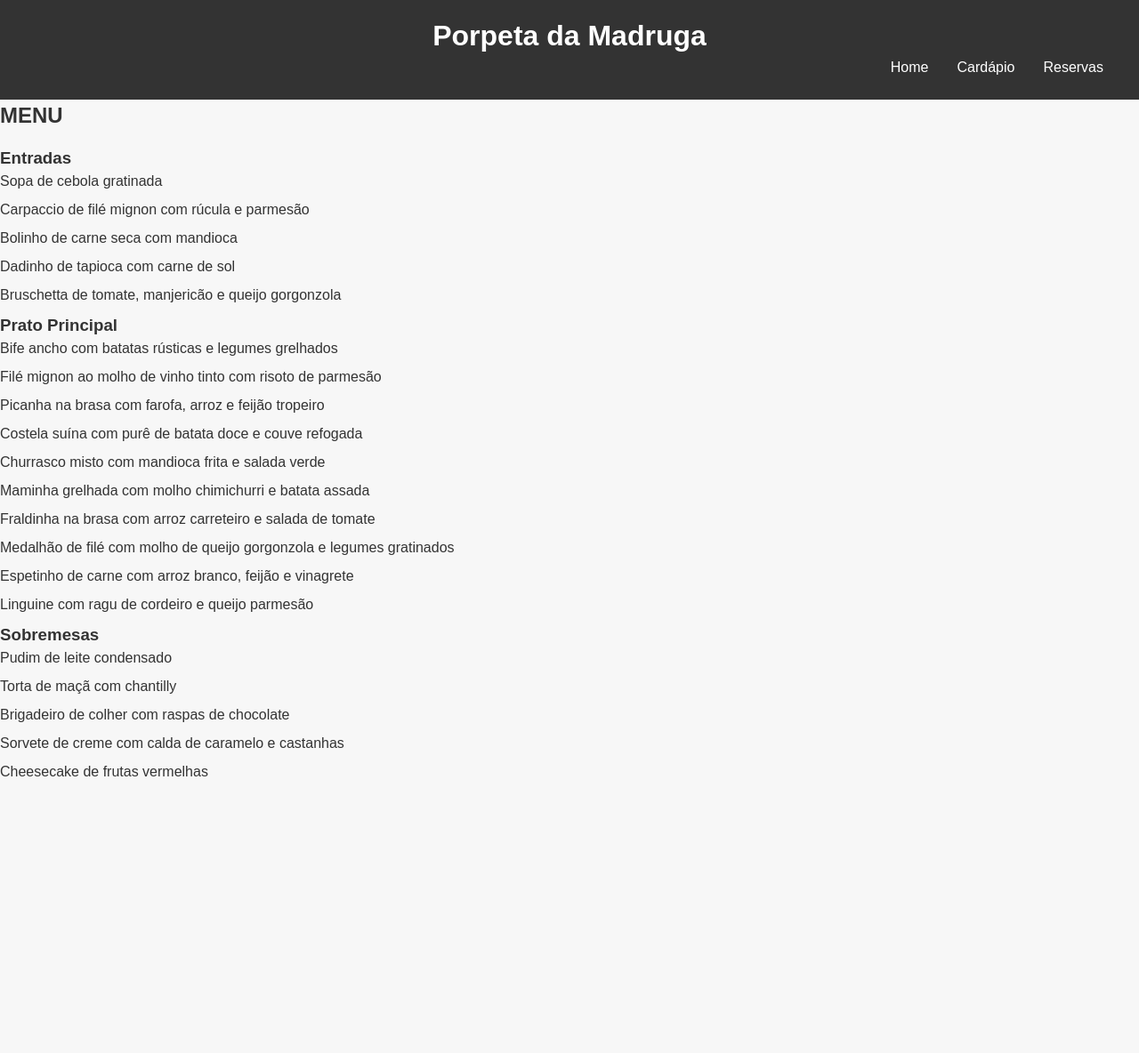
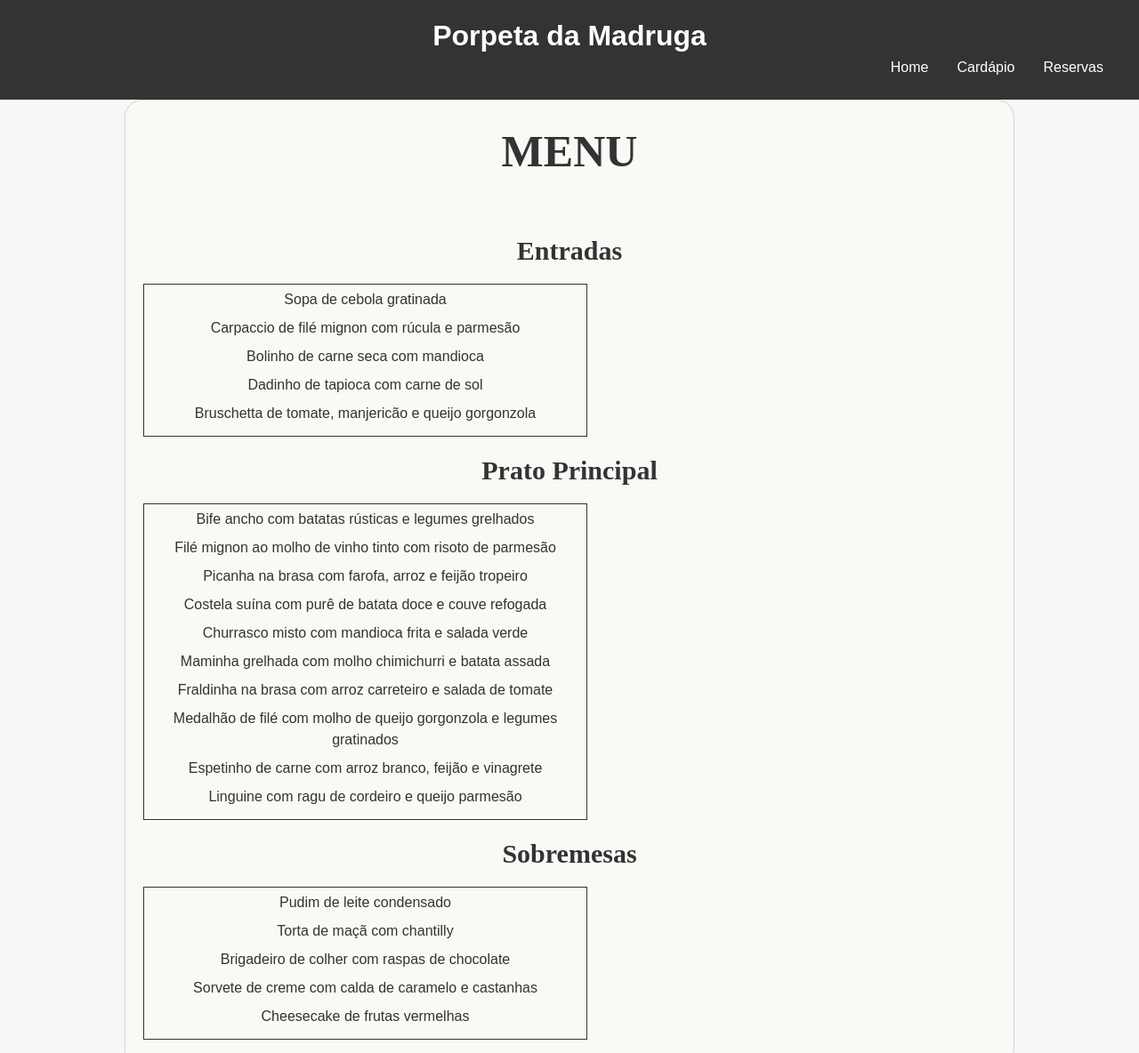
Before and after one commit to AxbrMachado/HOW_V_PORTIFOLIO, a website: page cardapio.html in a window 1280 px wide. Shown: the top 1184 px of the page at 89% size. Before the commit the page ends 912 px from the top, so only its background shows below. Drawn offline with Linux system fonts and the light colour scheme.

Commit message:
Update styles.css

```diff
--- a/styles.css
+++ b/styles.css
@@ -144,3 +144,53 @@
     font-size: 1em;
     margin-bottom: 10px;
   }
+
+.menu {
+  margin: auto;
+  width: 1000px;
+  height: auto;
+  border: 1px solid lightgray;
+  border-radius: 20px;
+  background-color: #faf9f6;
+
+}
+
+.menu-top {
+  font-family: gabriola;
+  text-align: center;
+  padding: 20px;
+  font-size: 50px;
+
+}
+
+.menu-in {
+  font-family: gabriola;
+  text-align: center;
+  padding: 15px;
+  font-size: 30px;
+}
+
+.entrada {
+  border: 1px solid;
+  width: 50%;
+  margin-left: 20px;
+  padding: 5px;
+  text-align: center;
+}
+
+.prato-principal {
+  border: 1px solid;
+  width: 50%;
+  margin-left: 20px;
+  padding: 5px;
+  text-align: center;
+}
+
+.sobremesa {
+  border: 1px solid;
+  width: 50%;
+  margin-left: 20px;
+  padding: 5px;
+  text-align: center;
+  margin-bottom: 30px;
+}
```
